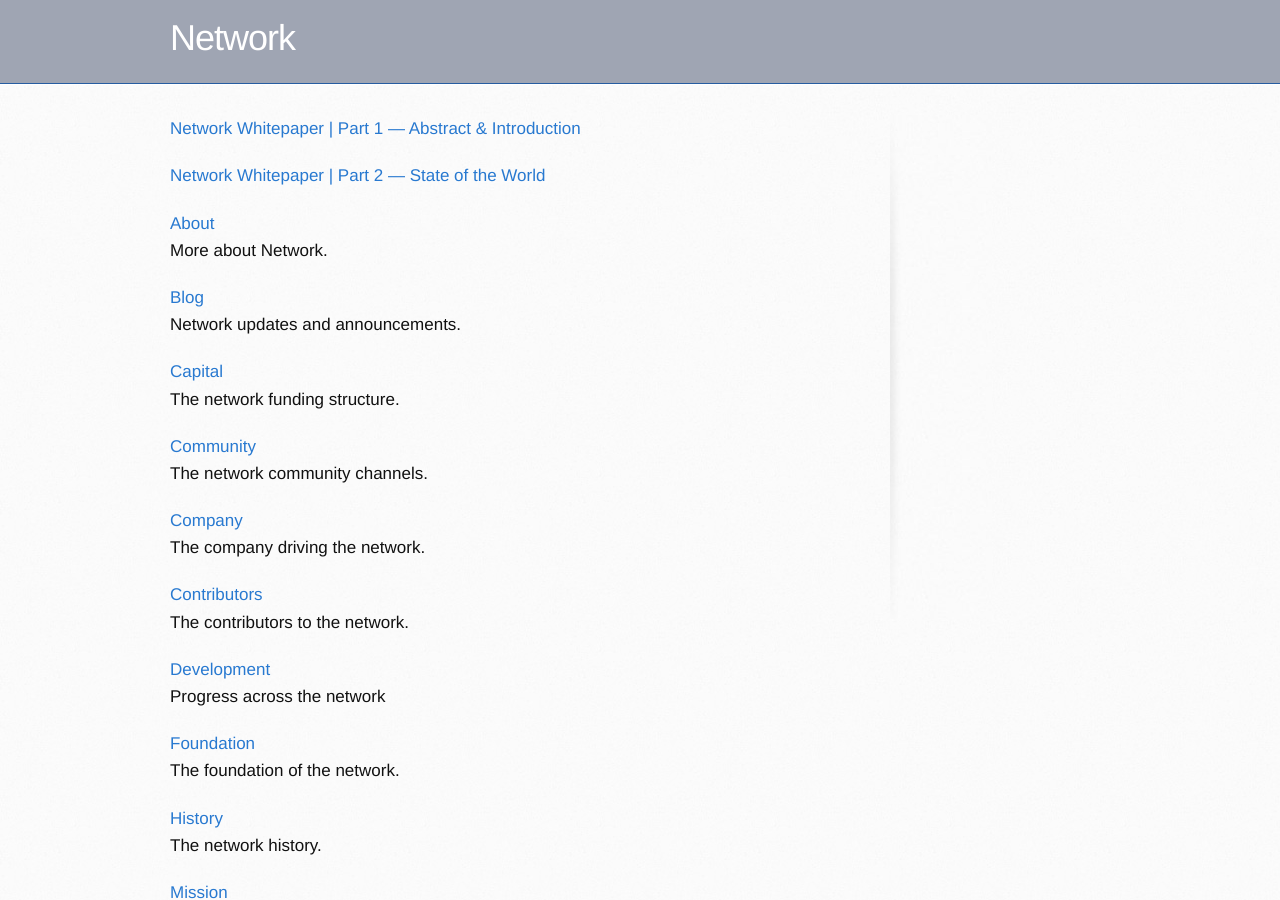
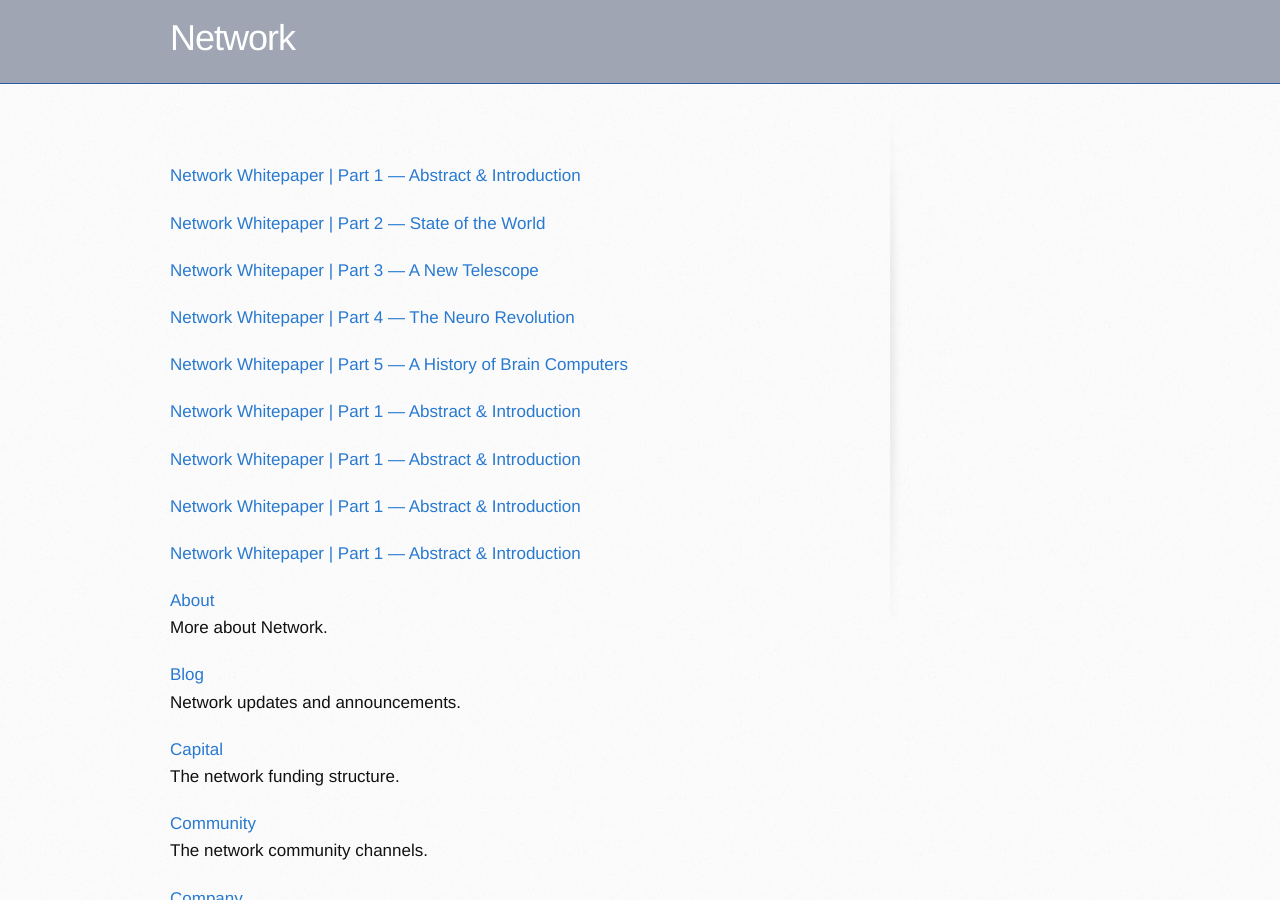
Before and after one commit to networkf/network.github.io, a Jekyll site: the page built from index.md, in a window 1280 px wide and 900 px high. Built offline with Jekyll 4.4.1, drawn with Linux system fonts in a browser that asks for light colours; some web fonts are replaced; our own code applies the rules of GitHub Pages for plain Markdown files; the repository's description, which GitHub fills in, is left out.

Commit message:
Update index.md

```diff
--- a/index.md
+++ b/index.md
@@ -6,11 +6,36 @@ layout: default
 </head>
 ---
 
+<br>
+
 [Network Whitepaper | Part 1 — Abstract & Introduction](/whitepaper21part1)
 <br>
 
 [Network Whitepaper | Part 2 — State of the World](/whitepaper21part2)
 <br>
+
+[Network Whitepaper | Part 3 — A New Telescope](/whitepaper21part3)
+<br>
+
+[Network Whitepaper | Part 4 — The Neuro Revolution](/whitepaper21part4)
+<br>
+
+[Network Whitepaper | Part 5 — A History of Brain Computers](/whitepaper21part5)
+<br>
+
+[Network Whitepaper | Part 1 — Abstract & Introduction](/whitepaper21part1)
+<br>
+
+[Network Whitepaper | Part 1 — Abstract & Introduction](/whitepaper21part1)
+<br>
+
+[Network Whitepaper | Part 1 — Abstract & Introduction](/whitepaper21part1)
+<br>
+
+[Network Whitepaper | Part 1 — Abstract & Introduction](/whitepaper21part1)
+<br>
+
+
 
 [About](/about)
 <br>
```
